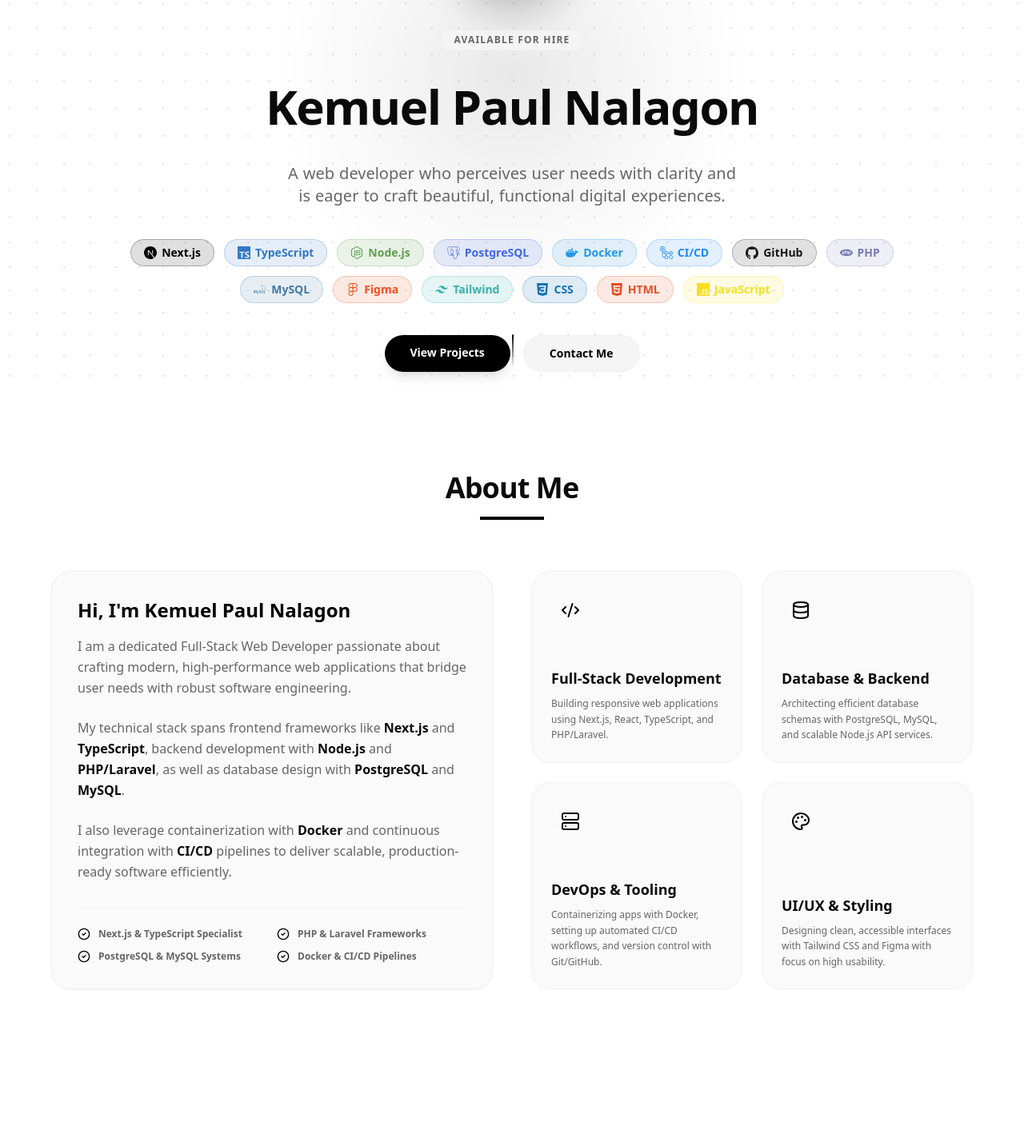
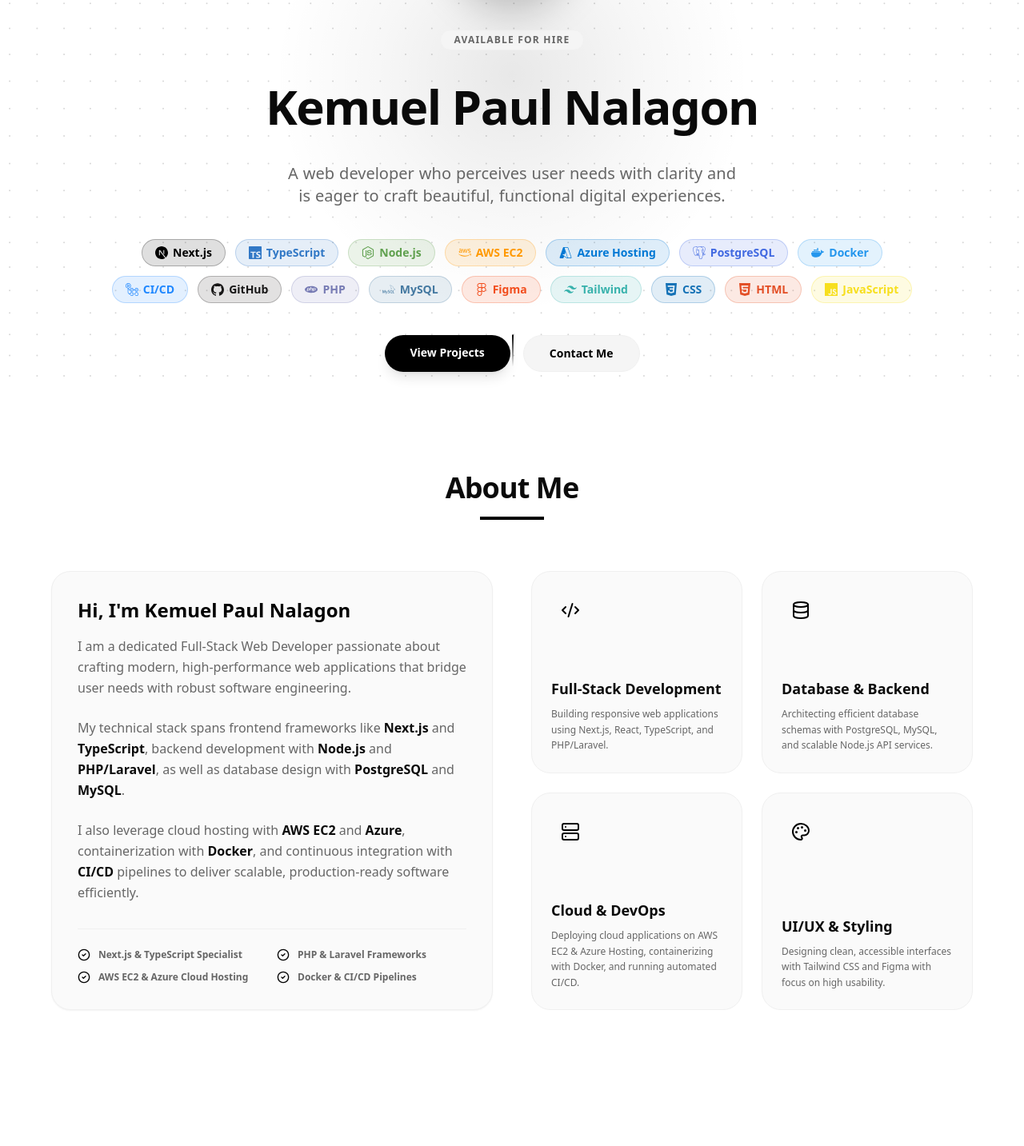
Before and after one commit to KEmsss11/Portfolio, a Next.js app: page / in a window 1280 px wide. Shown: the part 306-1739 px from the top of the page at 80% size. Built offline with nearby package versions, Linux system fonts and the light colour scheme.

Commit message:
feat: added a AWS ec2 and Azure

```diff
--- a/src/components/About.tsx
+++ b/src/components/About.tsx
@@ -18,8 +18,8 @@
     },
     {
       icon: Server,
-      title: "DevOps & Tooling",
-      desc: "Containerizing apps with Docker, setting up automated CI/CD workflows, and version control with Git/GitHub.",
+      title: "Cloud & DevOps",
+      desc: "Deploying cloud applications on AWS EC2 & Azure Hosting, containerizing with Docker, and running automated CI/CD.",
     },
     {
       icon: Palette,
@@ -31,7 +31,7 @@
   const highlights = [
     "Next.js & TypeScript Specialist",
     "PHP & Laravel Frameworks",
-    "PostgreSQL & MySQL Systems",
+    "AWS EC2 & Azure Cloud Hosting",
     "Docker & CI/CD Pipelines",
   ]
 
@@ -76,7 +76,7 @@
                 My technical stack spans frontend frameworks like <strong className="text-foreground">Next.js</strong> and <strong className="text-foreground">TypeScript</strong>, backend development with <strong className="text-foreground">Node.js</strong> and <strong className="text-foreground">PHP/Laravel</strong>, as well as database design with <strong className="text-foreground">PostgreSQL</strong> and <strong className="text-foreground">MySQL</strong>.
               </p>
               <p className="text-base text-secondary leading-relaxed mb-8">
-                I also leverage containerization with <strong className="text-foreground">Docker</strong> and continuous integration with <strong className="text-foreground">CI/CD</strong> pipelines to deliver scalable, production-ready software efficiently.
+                I also leverage cloud hosting with <strong className="text-foreground">AWS EC2</strong> and <strong className="text-foreground">Azure</strong>, containerization with <strong className="text-foreground">Docker</strong>, and continuous integration with <strong className="text-foreground">CI/CD</strong> pipelines to deliver scalable, production-ready software efficiently.
               </p>
             </div>
 
--- a/src/components/Hero.tsx
+++ b/src/components/Hero.tsx
@@ -20,23 +20,27 @@
   SiDocker,
   SiGithub,
   SiPostgresql,
+  SiAmazonwebservices,
 } from "react-icons/si"
+import { VscAzure } from "react-icons/vsc"
 
 const techStack = [
-  { name: "Next.js",    color: "#000000", bg: "#00000020", Icon: SiNextdotjs },
-  { name: "TypeScript", color: "#3178C6", bg: "#3178C620", Icon: SiTypescript },
-  { name: "Node.js",    color: "#5FA04E", bg: "#5FA04E20", Icon: SiNodedotjs },
-  { name: "PostgreSQL", color: "#4169E1", bg: "#4169E120", Icon: SiPostgresql },
-  { name: "Docker",     color: "#2496ED", bg: "#2496ED20", Icon: SiDocker },
-  { name: "CI/CD",      color: "#2088FF", bg: "#2088FF20", Icon: SiGithubactions },
-  { name: "GitHub",     color: "#181717", bg: "#18171720", Icon: SiGithub },
-  { name: "PHP",        color: "#777BB4", bg: "#777BB420", Icon: SiPhp },
-  { name: "MySQL",      color: "#4479A1", bg: "#4479A120", Icon: SiMysql },
-  { name: "Figma",      color: "#F24E1E", bg: "#F24E1E20", Icon: SiFigma },
-  { name: "Tailwind",   color: "#38B2AC", bg: "#38B2AC20", Icon: SiTailwindcss },
-  { name: "CSS",        color: "#1572B6", bg: "#1572B620", Icon: SiCss3 },
-  { name: "HTML",       color: "#E34F26", bg: "#E34F2620", Icon: SiHtml5 },
-  { name: "JavaScript", color: "#F7DF1E", bg: "#F7DF1E20", Icon: SiJavascript },
+  { name: "Next.js",       color: "#000000", bg: "#00000020", Icon: SiNextdotjs },
+  { name: "TypeScript",    color: "#3178C6", bg: "#3178C620", Icon: SiTypescript },
+  { name: "Node.js",       color: "#5FA04E", bg: "#5FA04E20", Icon: SiNodedotjs },
+  { name: "AWS EC2",       color: "#FF9900", bg: "#FF990020", Icon: SiAmazonwebservices },
+  { name: "Azure Hosting", color: "#0078D4", bg: "#0078D420", Icon: VscAzure },
+  { name: "PostgreSQL",    color: "#4169E1", bg: "#4169E120", Icon: SiPostgresql },
+  { name: "Docker",        color: "#2496ED", bg: "#2496ED20", Icon: SiDocker },
+  { name: "CI/CD",         color: "#2088FF", bg: "#2088FF20", Icon: SiGithubactions },
+  { name: "GitHub",        color: "#181717", bg: "#18171720", Icon: SiGithub },
+  { name: "PHP",           color: "#777BB4", bg: "#777BB420", Icon: SiPhp },
+  { name: "MySQL",         color: "#4479A1", bg: "#4479A120", Icon: SiMysql },
+  { name: "Figma",         color: "#F24E1E", bg: "#F24E1E20", Icon: SiFigma },
+  { name: "Tailwind",      color: "#38B2AC", bg: "#38B2AC20", Icon: SiTailwindcss },
+  { name: "CSS",           color: "#1572B6", bg: "#1572B620", Icon: SiCss3 },
+  { name: "HTML",          color: "#E34F26", bg: "#E34F2620", Icon: SiHtml5 },
+  { name: "JavaScript",    color: "#F7DF1E", bg: "#F7DF1E20", Icon: SiJavascript },
 ]
 
 const heroName = "Kemuel Paul Nalagon"
```
